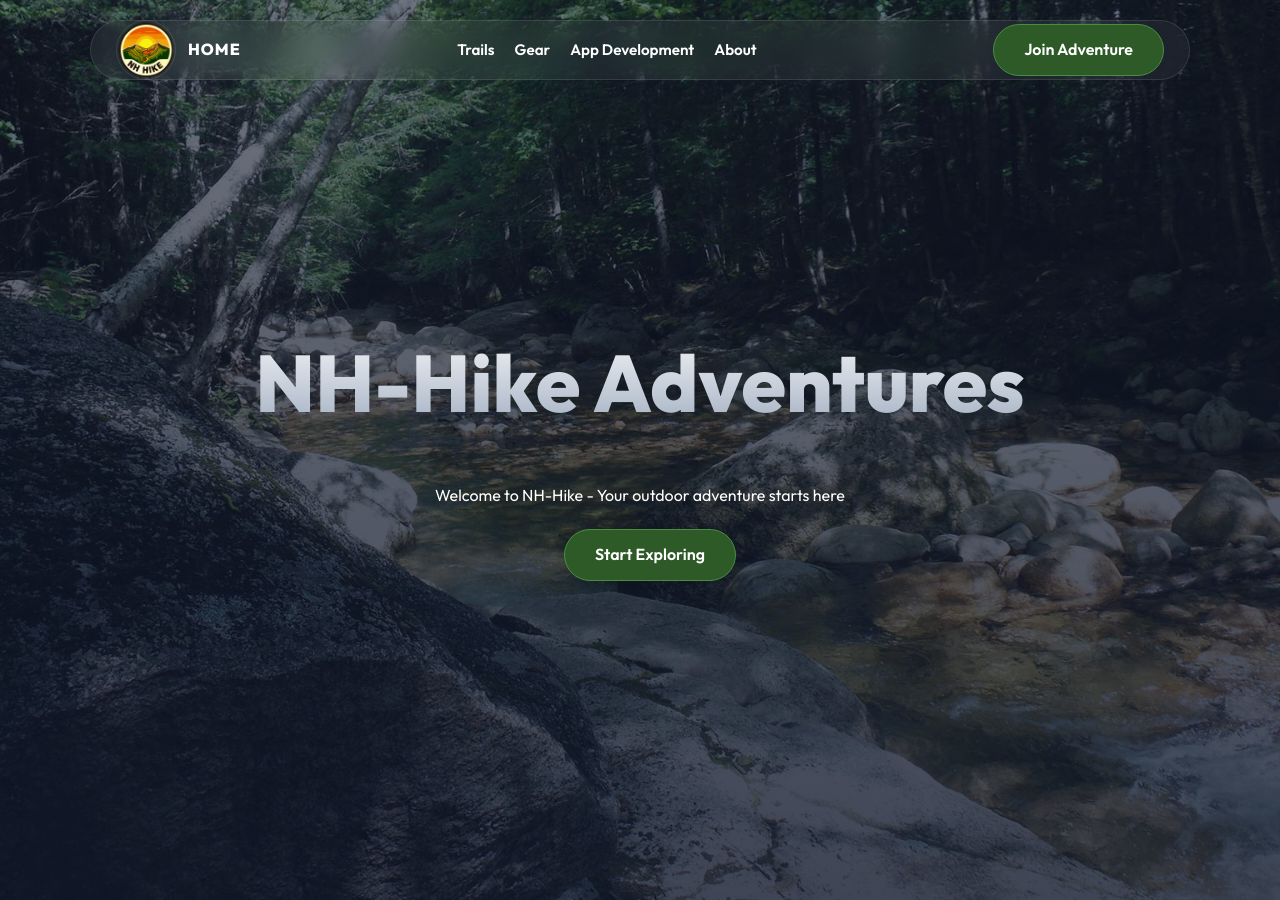
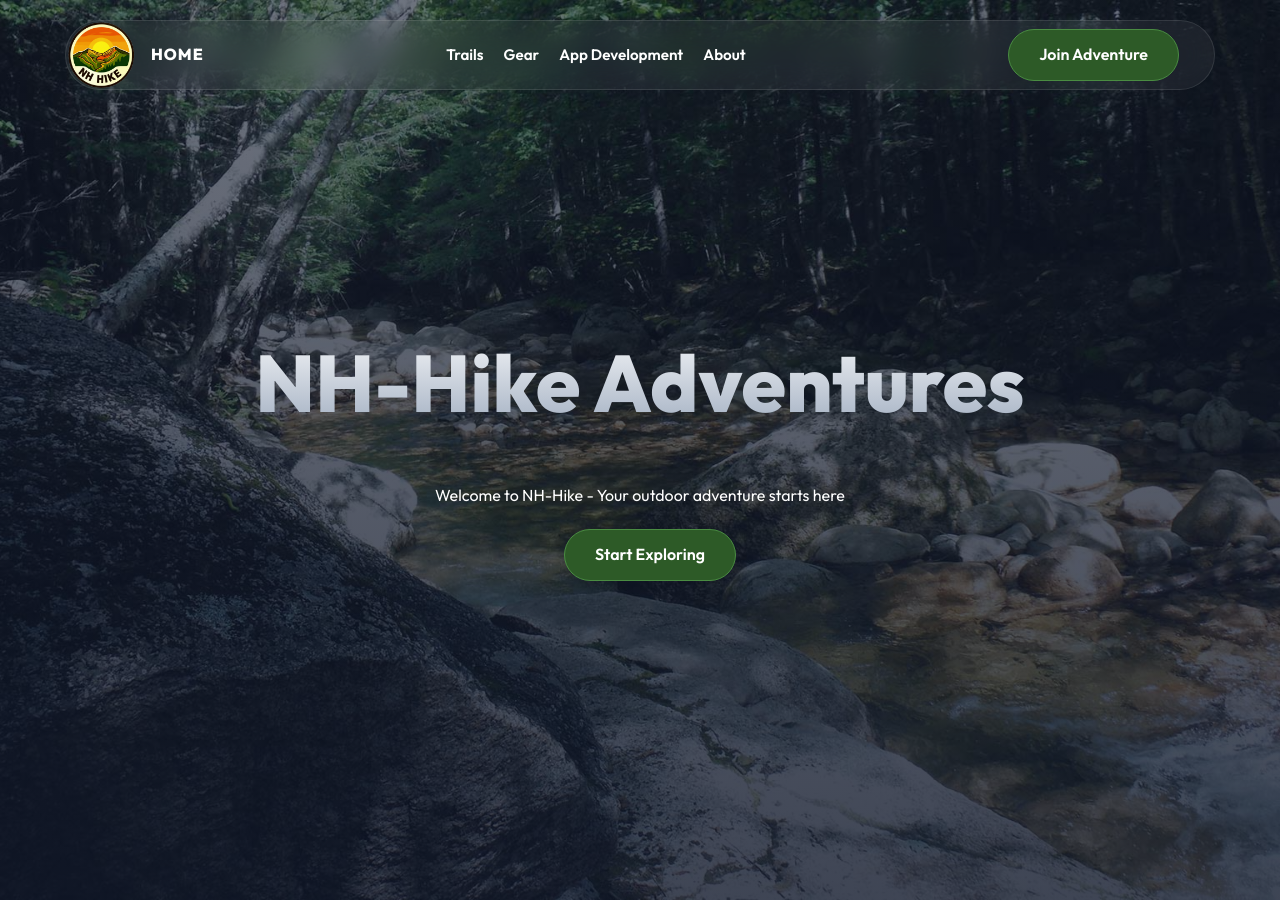
Before and after one commit to nhhike/store, a Jekyll site: the page built from index.html, in a window 1280 px wide. Built offline with Jekyll 4.4.1, drawn with Linux system fonts in a browser that asks for light colours.

Commit message:
style: snug logo to nav edge and further reduce mobile font sizes for single-line menu

```diff
--- a/assets/css/style.css
+++ b/assets/css/style.css
@@ -36,21 +36,20 @@ body {
 
 .glass-nav {
     position: fixed; top: 20px; left: 50%; transform: translateX(-50%);
-    width: min(95%, 1100px); height: 60px;
+    width: min(98%, 1150px); height: 70px;
     background: var(--glass); backdrop-filter: blur(15px);
-    border: 1px solid var(--glass-border); border-radius: 60px; padding: 0 25px;
+    border: 1px solid var(--glass-border); border-radius: 70px; padding: 0 35px 0 0;
     display: flex; justify-content: space-between; align-items: center; z-index: 100;
 }
 
-.nav-branding { display: flex; align-items: center; gap: 12px; height: 100%; }
+.nav-branding { display: flex; align-items: center; gap: 15px; height: 100%; }
 
 .nav-logo { display: flex; align-items: center; height: 100%; }
 .nav-logo img {
-    height: 60px; width: 60px;
+    height: 70px; width: 70px;
     object-fit: cover;
     border-radius: 50%;
     transition: 0.3s;
-    border: 1px solid var(--glass-border);
 }
 .nav-logo:hover img { transform: scale(1.05); }
 
@@ -141,23 +140,23 @@ body {
 
     .glass-nav {
         top: 10px;
-        height: 50px;
-        padding: 0 10px;
+        height: 46px;
+        padding: 0 10px 0 0;
         flex-direction: row;
-        gap: 5px;
+        gap: 2px;
         border-radius: 50px;
-        width: 98%;
-        justify-content: space-around;
+        width: 100%;
+        justify-content: space-between;
     }
 
-    .nav-branding { gap: 5px; }
-    .nav-logo img { height: 50px; width: 50px; }
-    .nav-home { font-size: 0.7rem; }
+    .nav-branding { gap: 4px; }
+    .nav-logo img { height: 46px; width: 46px; }
+    .nav-home { font-size: 0.65rem; font-weight: 800; }
 
-    .nav-links { gap: 8px !important; }
-    .nav-links a { font-size: 0.7rem; font-weight: 700; }
+    .nav-links { gap: 5px !important; }
+    .nav-links a { font-size: 0.58rem; font-weight: 700; letter-spacing: -0.2px; }
 
-    .btn { padding: 8px 12px; font-size: 0.7rem; margin-left: 5px; }
+    .btn { padding: 6px 10px; font-size: 0.6rem; margin-left: 2px; border-radius: 20px; }
 
     .hero-footer {
         padding-bottom: 30px;
```
